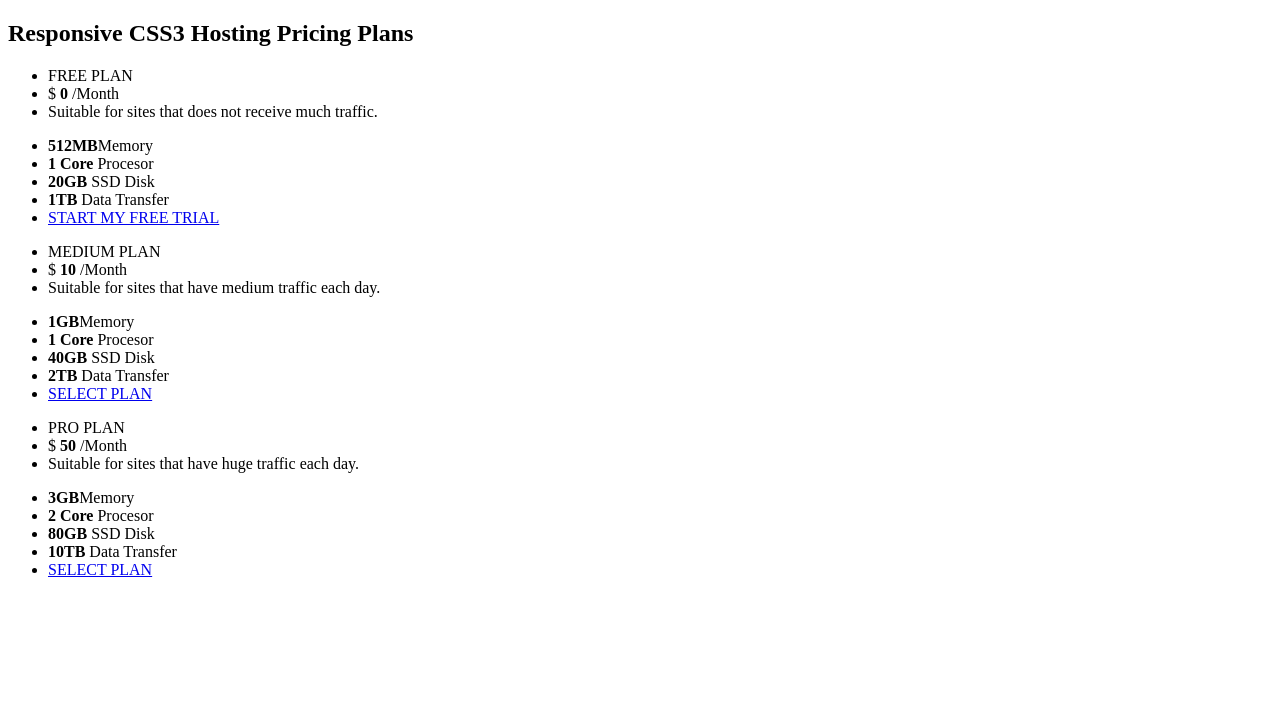
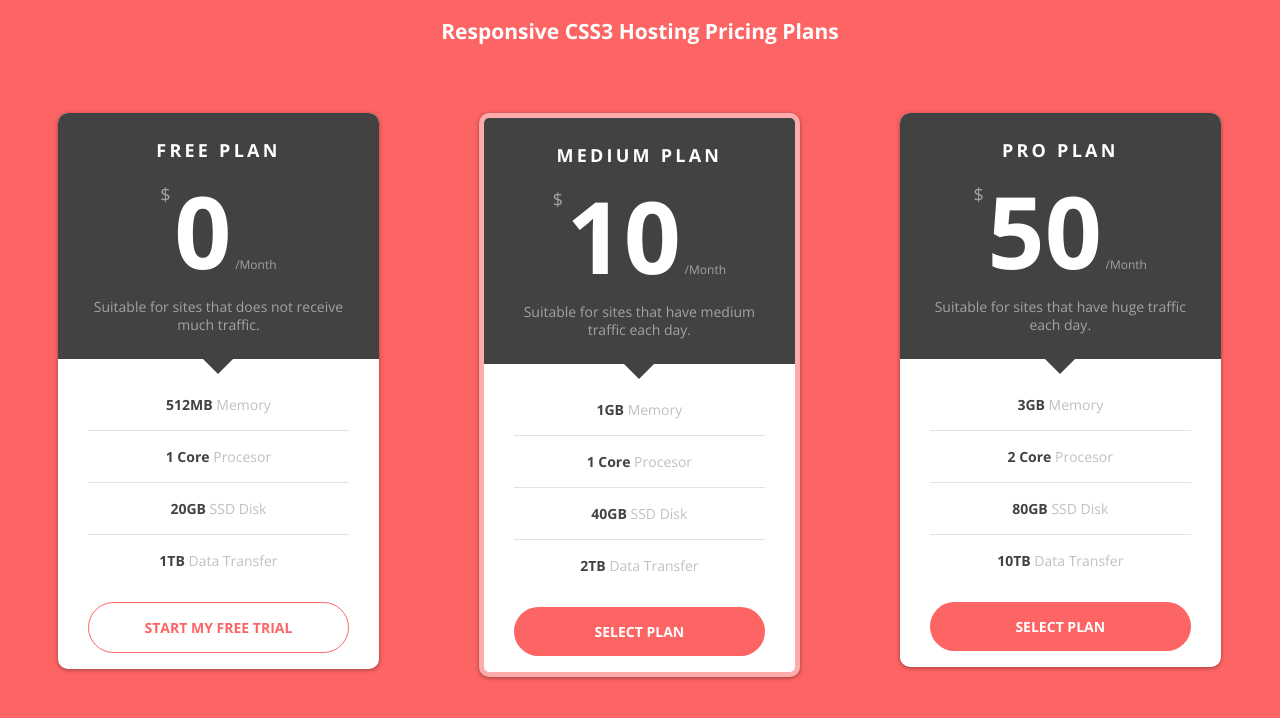
Before and after one commit to kreshnikpalushi/pricing-tables, a plain HTML site: page index.html in a window 1280 px wide. Drawn offline with nearby package versions, Linux system fonts and the light colour scheme.

Commit message:
changes in html and added styles

```diff
--- a/index.html
+++ b/index.html
@@ -5,56 +5,58 @@
     <meta charset="UTF-8">
     <meta name="viewport" content="width=device-width, initial-scale=1.0">
     <title>Hosting Pricing Plans</title>
+    <link href="https://fonts.googleapis.com/css?family=Open+Sans:400,700" rel="stylesheet">
+    <link rel="stylesheet" href="style.css">
 </head>
 
 <body>
     <h2>Responsive CSS3 Hosting Pricing Plans </h2>
     <div class="col">
+        <ul class="price-box">
             <div class="price-header">
-            <ul>
-                <li>FREE PLAN</li>
-                <li>$ <strong>0</strong> /Month</li>
-                <li>Suitable for sites that does not receive much traffic.</li>
-            </ul>
+                <li class="price-title">FREE PLAN</li>
+                <li><span class="currency">$</span> <span class="value">0</span> <span class="duration">/Month</span></li>
+                <li class="price-text">Suitable for sites that does not receive much traffic.</li>
             </div>
-        <ul class="price-box">
-            <li> <strong>512MB</strong>Memory</li>
+            <div class="price-list">
+                <li> <strong>512MB</strong> Memory</li>
                 <li><strong>1 Core</strong> Procesor</li>
                 <li><strong>20GB</strong> SSD Disk</li>
                 <li><strong>1TB</strong> Data Transfer</li>
-            <li><a href="#">START MY FREE TRIAL</a></li>
+                <li ><a href="#" class="button-1">START MY FREE TRIAL</a></li>
+            </div>
         </ul>
     </div>
     <div class="col">
+        <ul class="price-box best">
             <div class="price-header">
-            <ul>
-                <li>MEDIUM PLAN</li>
-                <li>$ <strong>10</strong> /Month</li>
-                <li>Suitable for sites that have medium traffic each day.</li>
-            </ul>
+                <li class="price-title">MEDIUM PLAN</li>
+                <li><span class="currency">$</span> <span class="value">10</span> <span class="duration">/Month</span></li>
+                <li class="price-text">Suitable for sites that have medium traffic each day.</li>
             </div>
-        <ul class="price-box">
-            <li> <strong>1GB</strong>Memory</li>
+            <div class="price-list">
+                <li> <strong>1GB</strong> Memory</li>
                 <li><strong>1 Core</strong> Procesor</li>
                 <li><strong>40GB</strong> SSD Disk</li>
                 <li><strong>2TB</strong> Data Transfer</li>
-            <li><a href="#">SELECT PLAN</a></li>
+                <li ><a href="#" class="button-2">SELECT PLAN</a></li>
+            </div>
         </ul>
     </div>
     <div class="col">
+        <ul class="price-box">
             <div class="price-header">
-            <ul>
-                <li>PRO PLAN</li>
-                <li>$ <strong>50</strong> /Month</li>
-                <li>Suitable for sites that have huge traffic each day.</li>
-            </ul>
+                <li class="price-title">PRO PLAN</li>
+                <li><span class="currency">$</span> <span class="value">50</span> <span class="duration">/Month</span></li>
+                <li class="price-text">Suitable for sites that have huge traffic each day.</li>
             </div>
-        <ul class="price-box">
-            <li> <strong>3GB</strong>Memory</li>
+            <div class="price-list">
+                <li> <strong>3GB</strong> Memory</li>
                 <li><strong>2 Core</strong> Procesor</li>
                 <li><strong>80GB</strong> SSD Disk</li>
                 <li><strong>10TB</strong> Data Transfer</li>
-            <li><a href="#">SELECT PLAN</a></li>
+                <li ><a href="#" class="button-2">SELECT PLAN</a></li>
+            </div>
         </ul>
     </div>
 </body>
--- /dev/null
+++ b/style.css
@@ -0,0 +1,142 @@
+body {
+    font-family: 'Open Sans', sans-serif;
+    background-color: #fd6464;
+    color: #fff;
+    text-align: center;
+    font-size: 14px;
+    /*
+    width: 960px;
+    margin: 0 auto;
+*/
+}
+
+.col {
+    float: left;
+    width: 33.3%;
+    padding: 50px;
+    box-sizing: border-box;
+}
+
+.price-box {
+    background: #fff;
+    color: #555;
+    list-style-type: none;
+    margin: 0;
+    padding: 0;
+    transition: 0.3s;
+    border-radius: 10px;
+    box-shadow: 0px 1px 4px 0px rgba(0, 0, 0, 0.38);
+}
+.best{
+    border-style: solid;
+    border-width: 5px;
+    border-color: rgba(252, 136, 136,0.7);
+}
+.best .price-header {
+    border-top-left-radius: 5px;
+    border-top-right-radius: 5px;
+}
+.price-header {
+    padding: 25px;
+    background-color: #424242;
+    position: relative;
+    border-top-left-radius: 10px;
+    border-top-right-radius: 10px;
+}
+
+.price-header:after {
+    top: 100%;
+    left: 50%;
+    border: solid transparent;
+    content: " ";
+    height: 0;
+    width: 0;
+    position: absolute;
+    pointer-events: none;
+    border-color: rgba(66, 66, 66, 0);
+    border-top-color: #424242;
+    border-width: 15px;
+    margin-left: -15px;
+}
+
+.price-title {
+    color: #fff;
+    font-size: 18px;
+    font-weight: 700;
+    letter-spacing: .18em;
+}
+.currency {
+    display: inline-block;
+    margin-top: 20px;
+    vertical-align: top;
+    font-size: 18px;
+    color: rgb(163, 163, 163);
+}
+
+.value {
+    font-size: 100px;
+    color: rgb(255, 255, 255);
+    font-weight: bold;
+    /*  line-height: 0.24;*/
+}
+
+.duration {
+    color: rgb(163, 163, 163);
+    font-size: 12px;
+}
+
+.price-text {
+    color: rgb(163, 163, 163);
+    line-height: 1.286;
+}
+
+.price-list {
+    margin-top: 20px;
+}
+
+.price-list li {
+    padding: 16px;
+    margin: 0 30px;
+    color: #c0c0c0;
+    border-bottom: 1px solid #e2e2e2;
+}
+
+.price-list li:last-child,
+.price-list li:nth-child(4) {
+    border: none;
+}
+
+.price-list li:last-child {
+    padding-left: 0;
+    padding-right: 0;
+}
+
+.price-list li strong {
+    color: #424242;
+}
+
+.button-1 {
+    font-weight: 700;
+    color: #fd6464;
+    background-color: #fff;
+    border: 1px solid #fd6464;
+    padding: 15px;
+    border-radius: 30px;
+    text-decoration: none;
+    display: block;
+}
+
+.button-2 {
+    font-weight: 700;
+    color: #fff;
+    background-color: #fd6464;
+    padding: 15px;
+    border-radius: 30px;
+    text-decoration: none;
+    display: block;
+}
+@media(max-width:768px){
+  .col {
+    width: 100%;
+}
+}
```
Lines whose indentation alone changed are shown as unchanged.
